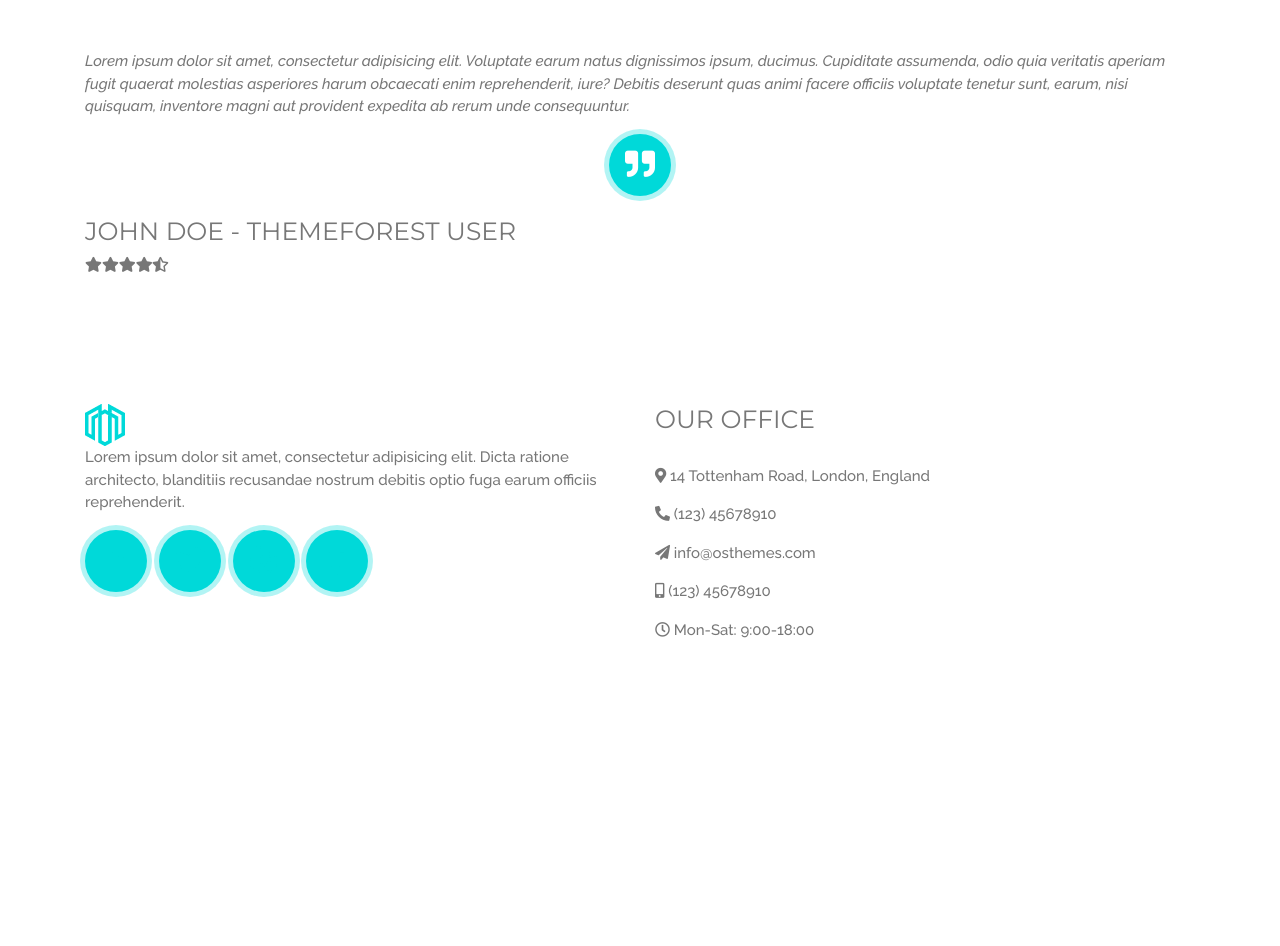
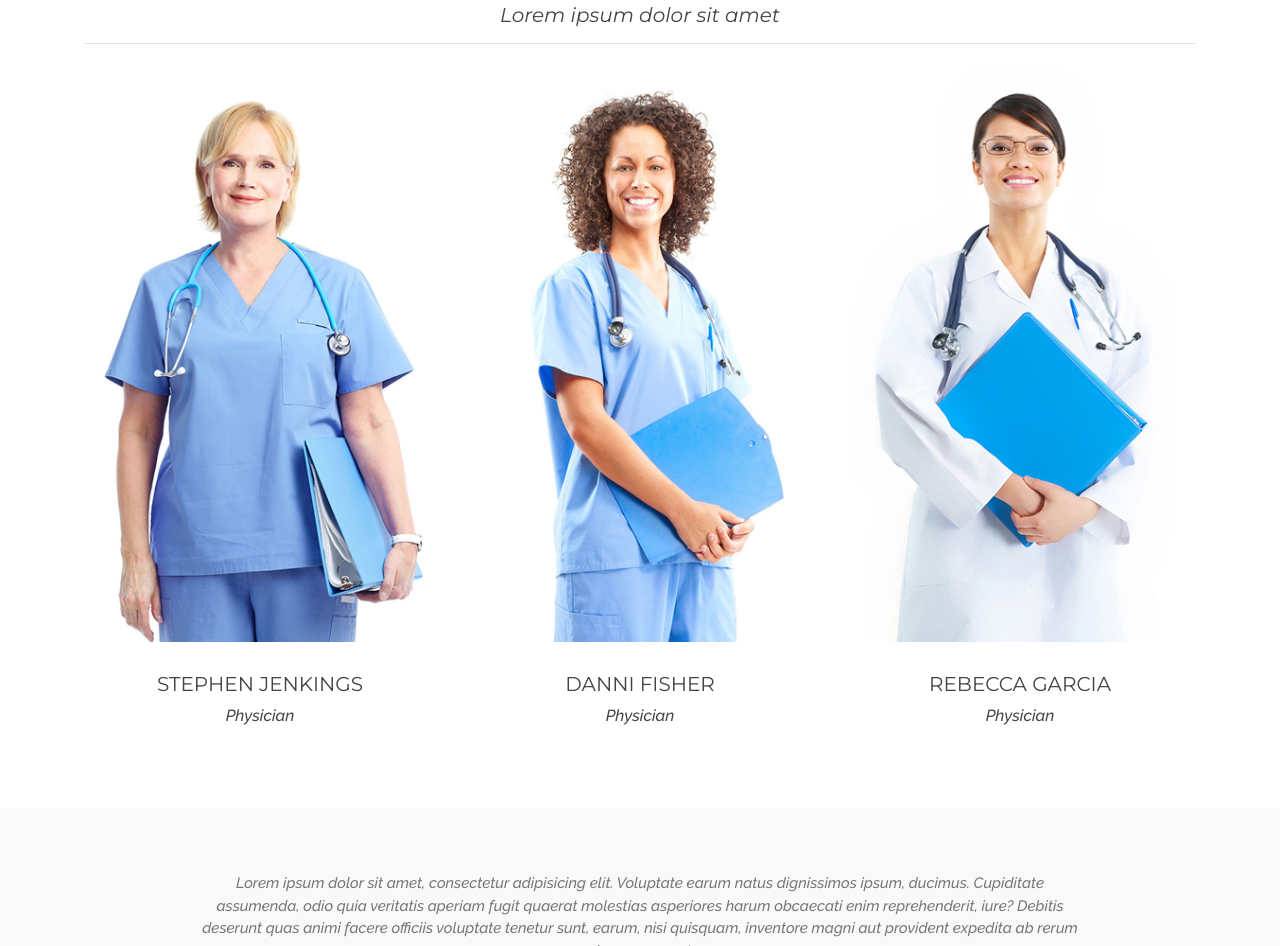
Before and after one commit to fabysamayoa/Megatron, a plain HTML site: page index.html in a window 1280 px wide. Shown: the part 2556-3502 px from the top of the page. Before the commit the page ends 3277 px from the top, so only its background shows below. Drawn offline with Linux system fonts and the light colour scheme.

Commit message:
Add files via upload

```diff
--- a/css/style.css
+++ b/css/style.css
@@ -4,10 +4,6 @@ body{
 	font-size: Segoe UI;
 	font-size: 15px;
 	color: #777;
-}
-
-body p{
-font-family: 'Raleway', sans-serif;
 }
 
 header{
@@ -46,7 +42,7 @@ color: #fff;
 }
 
 
-.circulo {
+#services .circulo {
 
 
 	width: 62px;
@@ -67,6 +63,7 @@ color: #fff;
 font-weight: 300;
 text-transform: uppercase;
 text-align: center;
+color: #444444;
 }
 
 h4{
@@ -74,6 +71,7 @@ font-family: 'Montserrat', sans-serif;
 font-weight: 400;
 text-transform: uppercase;
 font-size: 25px;
+color: #444444;
 }
 
 h5{
@@ -81,4 +79,116 @@ font-family: 'Montserrat', sans-serif;
 font-weight: 400;
 font-style: italic;
 font-size: 20px;
+color: #444444;
 }
+
+#about h5{
+text-align: left;
+}
+
+#photo{
+background-image: url("../img/background-hospital.jpg");
+background-position: top center;
+background-repeat: no-repeat;
+background-size: cover;
+height: 100vh;
+}
+
+#doctors h4,h5{
+text-align: center;
+color: #444444;
+}
+
+#doctors h3{
+font-family: 'Montserrat', sans-serif;
+text-align: center;
+font-size: 20px;
+font-weight: 400;
+text-transform: uppercase;
+padding-top: 30px;
+color: #444444;
+}
+
+#doctors p{
+text-align: center;
+font-size: 16px;
+font-weight: 400;
+font-style: italic;
+color: #444444;
+}
+
+#testimonios{
+background-color: #F9F9F9;
+}
+#testimonios p{
+width: 80%;
+margin: auto;
+text-align: center;
+padding-bottom: 40px;
+}
+
+#testimonios{
+align-content:center;
+}
+
+#testimonios .circulo {
+
+	width: 55px;
+	height: 55px;
+	line-height: 55px;
+	border-radius: 100%;
+	display: block;
+	font-size: 25px;
+	background-color: #777;
+	color: #fff;
+	text-align: center;
+	margin: auto;
+}
+
+#testimonios h4{
+font-family: 'Montserrat', sans-serif;
+text-align: center;
+font-size: 16px;
+font-weight: 400;
+text-transform: uppercase;
+padding-top: 30px;
+color: #444444;
+}
+
+#testimonios .estrellas{
+color: rgba(237,182,19,1.00);
+text-align: center;
+padding-bottom: 40px;
+}
+
+footer {
+background-color: #222;
+color: #BABABA;
+}
+
+footer .circulo{
+	width: 30px;
+	height: 30px;
+	line-height: 30px;
+	border-radius: 100%;
+	display: block;
+	font-size: 15px;
+	background-color: #777;
+	text-align: center;
+	margin: auto;
+}
+
+footer i{
+color: #00D9D9;
+}
+
+footer img{
+padding-bottom: 20px;
+}
+
+
+footer h4{
+color: #fff;
+font-weight: 500;
+font-size: 20px;
+}
```
